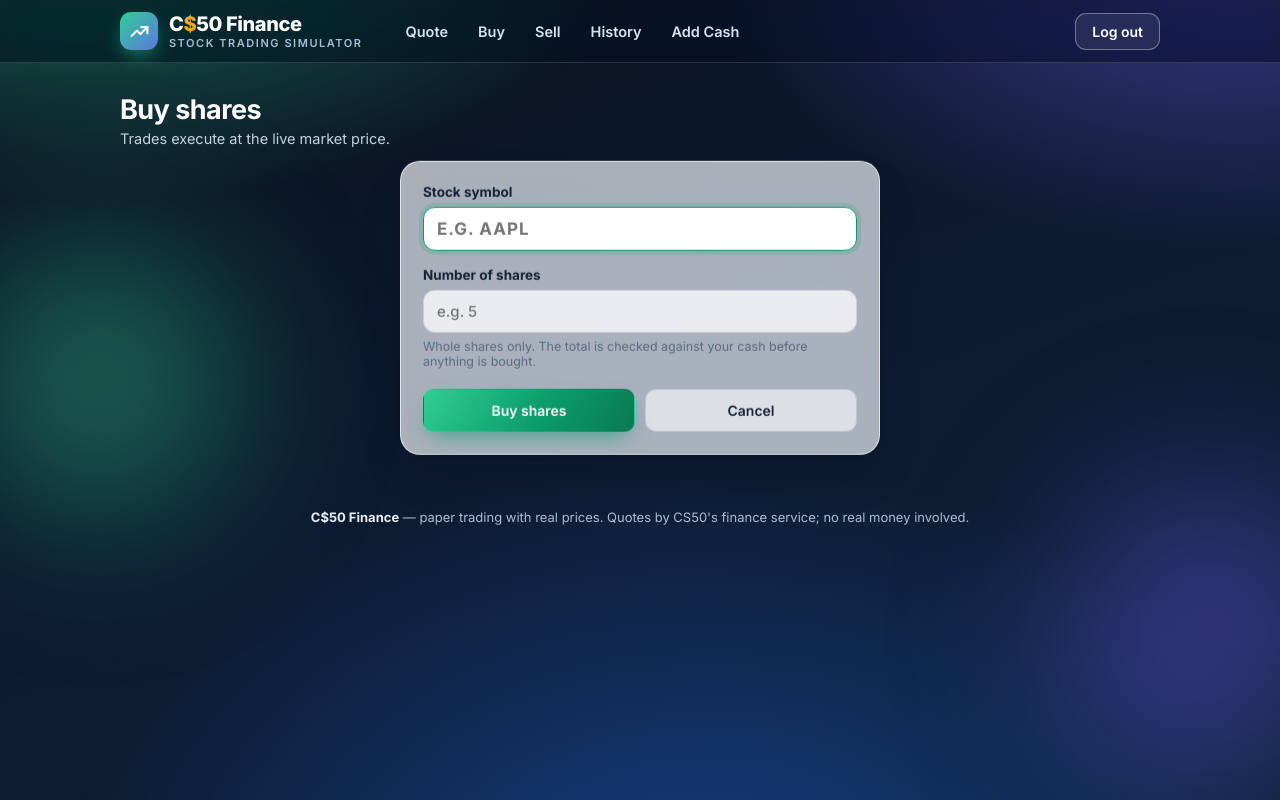
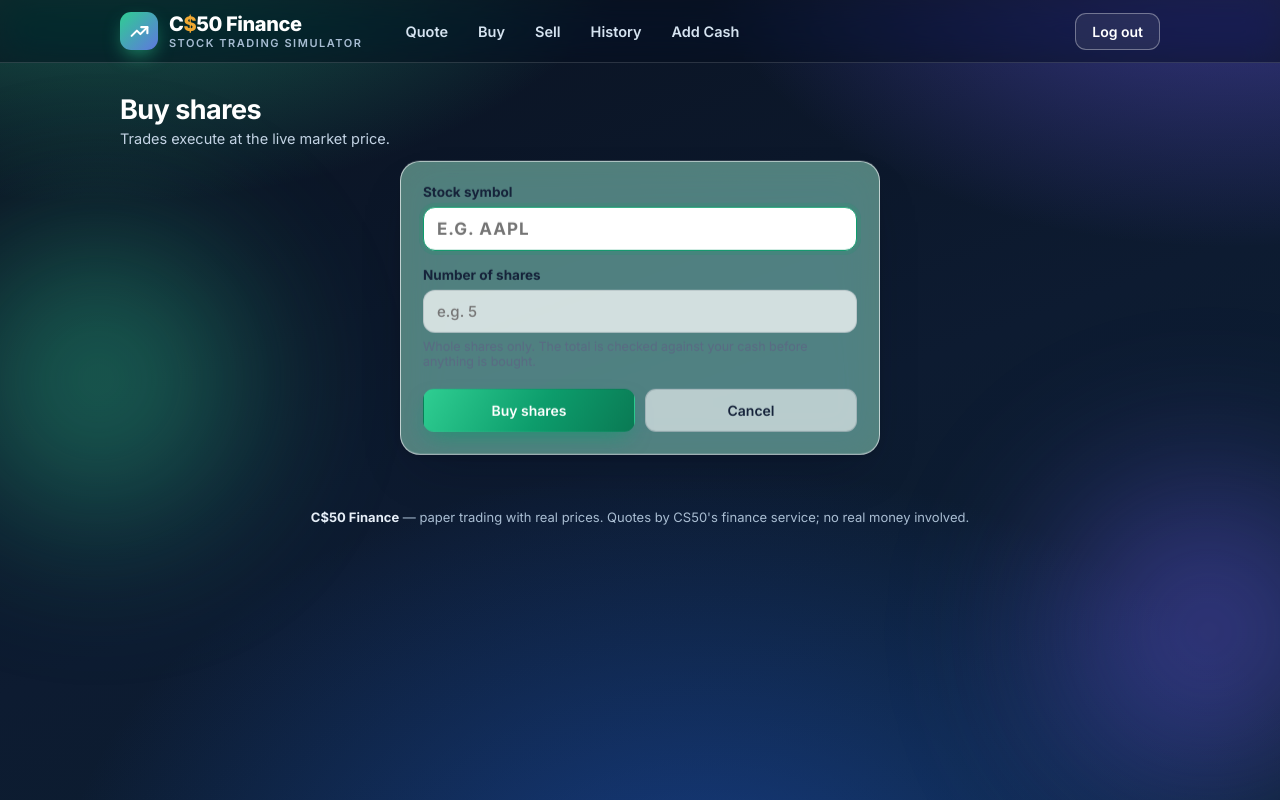
Before and after one commit to hamza-474/cs50-finance, a Flask app: page /buy in a window 1280 px wide. Run offline with Flask 3, Linux system fonts and the light colour scheme; the visitor is signed in with stand-in values (Sample User, id 1); some libraries are stand-ins or nearby versions.

Commit message:
Final design: green transparent glass

```diff
--- a/static/styles.css
+++ b/static/styles.css
@@ -11,8 +11,8 @@
   --ink: #16233a;
   --ink-soft: #5b6b84;
   --line: rgba(255, 255, 255, .65);
-  --glass: rgba(255, 255, 255, .5);
-  --glass-strong: rgba(255, 255, 255, .66);
+  --glass: rgba(163, 240, 205, .34);
+  --glass-strong: rgba(163, 240, 205, .48);
   --red: #e35d5d;
   --red-soft: rgba(255, 236, 236, .9);
   --radius: 20px;
@@ -132,7 +132,7 @@ a:hover { text-decoration: underline; }
 }
 /* Hover: the panel lifts, expands a touch and turns crystal clear */
 .card:hover {
-  background: rgba(255, 255, 255, .9);
+  background: rgba(190, 248, 218, .78);
   box-shadow: 0 4px 10px rgba(6, 12, 30, .1), 0 34px 60px -22px rgba(6, 12, 30, .5);
   scale: 1.012;
   animation-play-state: paused;
```
Also changed, not shown: 1 other file.
